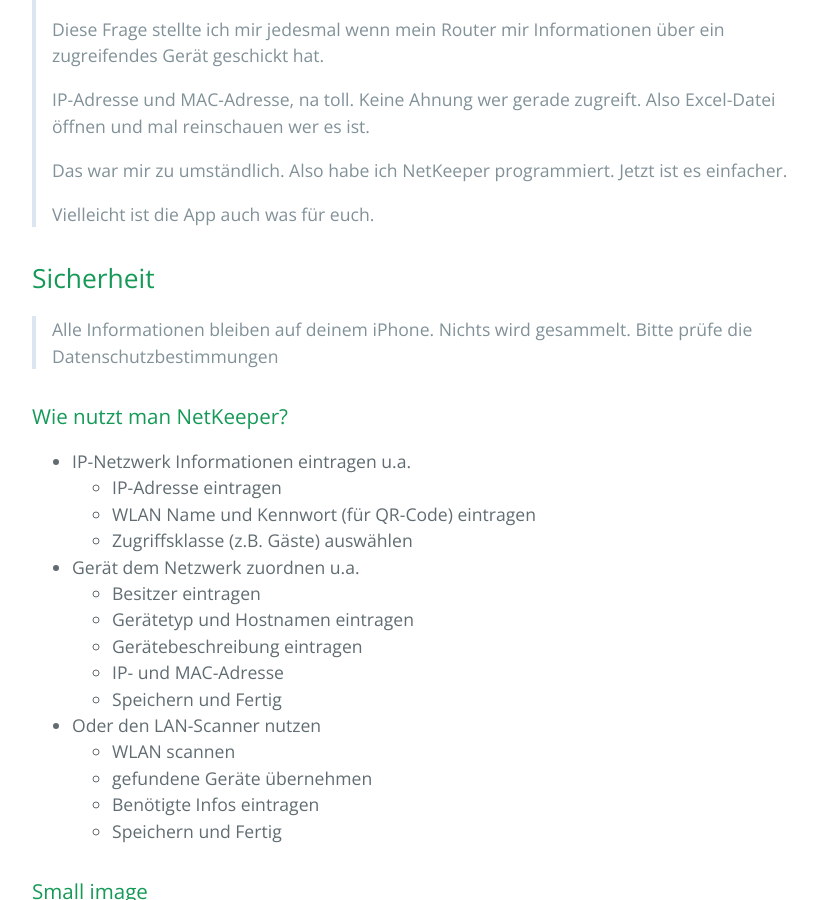
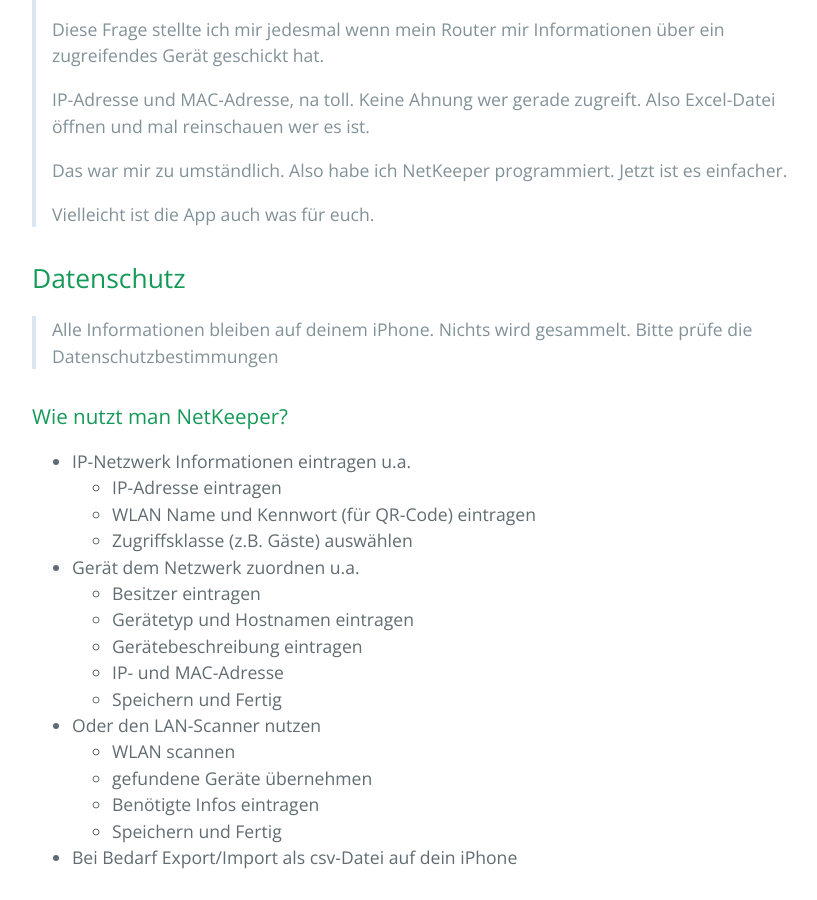
Before and after one commit to IGSolutions/netkeeper, a Jekyll site: the page built from index.md, in a window 1280 px wide and 1400 px high, scrolled down 942 px, cut to the strip 0-900 px from the top of the window. Shown: the whole strip, without its empty margins (192-1009 px from the left). Built offline with Jekyll 4.4.1, drawn with Linux system fonts in a browser that asks for light colours.

Commit message:
Update index.md

```diff
--- a/index.md
+++ b/index.md
@@ -29,7 +29,7 @@ Die App ist für Alle, die den Überblick über die Geräte behalten wollen, die
 >
 > Vielleicht ist die App auch was für euch.
 
-## Sicherheit
+## Datenschutz
 > Alle Informationen bleiben auf deinem iPhone. Nichts wird gesammelt.
 > Bitte prüfe die Datenschutzbestimmungen
 
@@ -50,6 +50,7 @@ Die App ist für Alle, die den Überblick über die Geräte behalten wollen, die
   - gefundene Geräte übernehmen
   - Benötigte Infos eintragen
   - Speichern und Fertig
+- Bei Bedarf Export/Import als csv-Datei auf dein iPhone
 
 ### Small image
 
```
